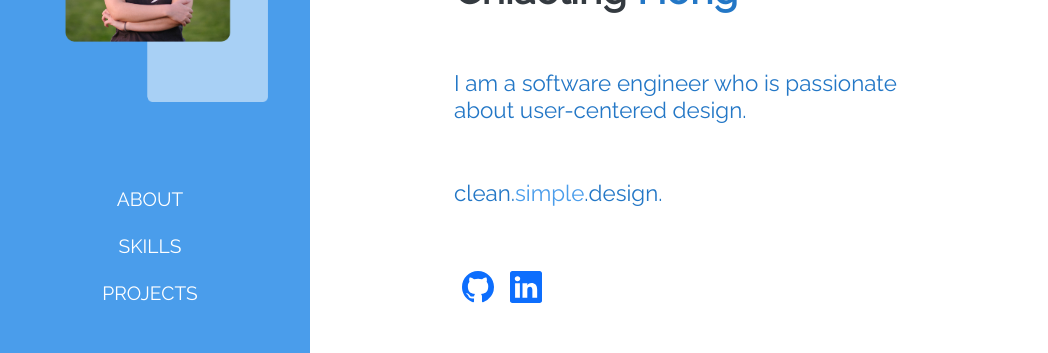
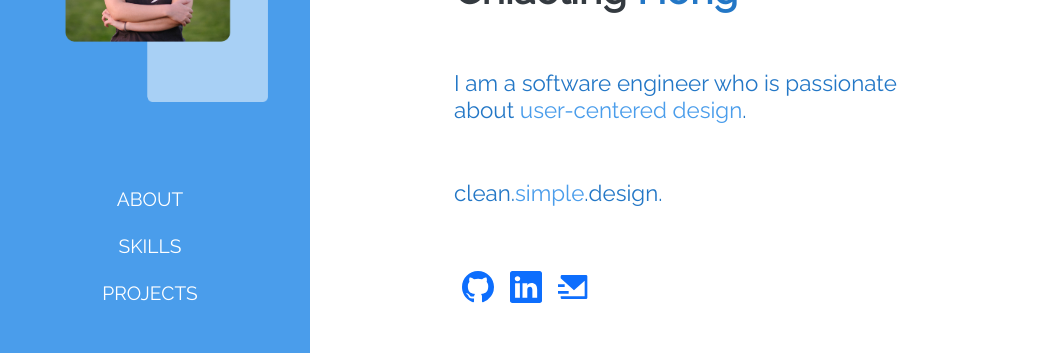
Before and after one commit to chiaolinghong3d/Projects, a React (Create React App) app: page / in a window 1280 px wide. Shown: the part 216-569 px from the top of the page, without its empty margins (10-1058 px from the left). Built offline with nearby package versions, Linux system fonts and the light colour scheme.

Commit message:
Added an email icon that will trigger mailto on click instead of having a contact page.

```diff
--- a/src/components/About.jsx
+++ b/src/components/About.jsx
@@ -1,16 +1,15 @@
 import React from 'react';
 import { BsGithub, BsLinkedin } from 'react-icons/bs';
+import { RiMailSendFill } from 'react-icons/ri';
 
 function About() {
   return (
     <div className='content-item-container'>
       <div className="intro">
         <h1>Chiaoling <span style={{color: '#2377C6'}}>Hong</span></h1>
-        <br />
-        <br />
-        <h3>I am a software engineer who is passionate <br/>about user-centered design.</h3>
-        <br />
-        <br />
+        <br /><br />
+        <h3>I am a software engineer who is passionate <br/>about <span style={{color: '#4A9DEB'}}>user-centered design</span>.</h3>
+        <br /><br />
         <h3>clean.<span style={{color: '#4A9DEB'}}>simple</span>.design.</h3>
       </div>
       <div className="social-media-list pt-5">
@@ -20,6 +19,9 @@ function About() {
         <a href='https://www.linkedin.com/in/chiaolinghong/' target='_blank' rel='noopener noreferrer'>
           <BsLinkedin className='social-media-icon'/>
         </a>
+        <a href='mailto:chiaolinghong3d@gmail.com'>
+          <RiMailSendFill className='social-media-icon'/>
+        </a>
       </div>
     </div>
   );
--- a/src/components/Contact.jsx
+++ b/src/components/Contact.jsx
@@ -2,7 +2,7 @@ import React from 'react';
 
 function Contact() {
   return (
-    <div>
+    <div className='content-item-container'>
 
     </div>
   );
```
